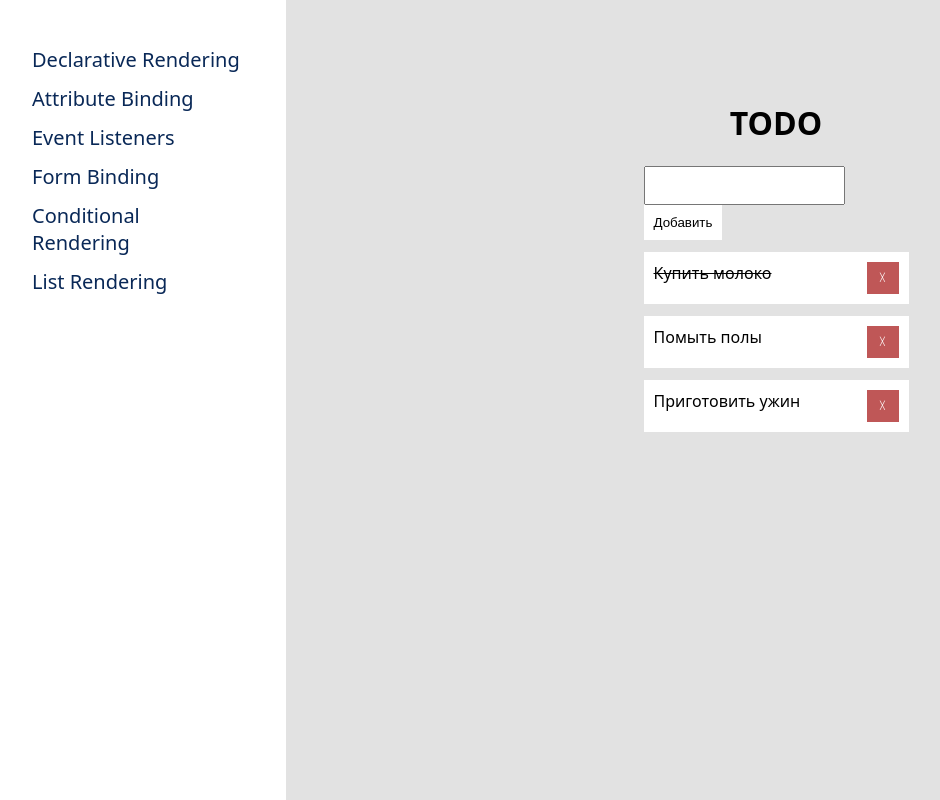
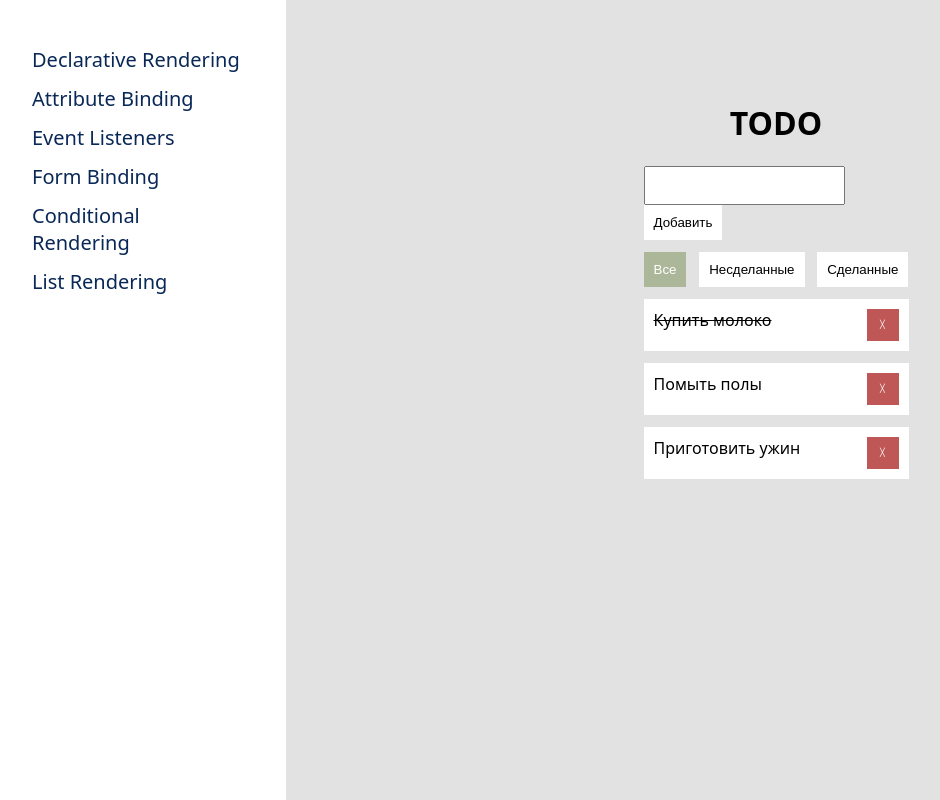
Before and after one commit to a-xalimonov/learnVue3, a Vue app: page /list_rendering in a window 1280 px wide. Shown: the whole page, without its empty margins (14-954 px from the left). Built offline with nearby package versions, Linux system fonts and the light colour scheme.

Commit message:
Сделано задание по вычисляемым свойствам

```diff
--- a/src/views/ListRendering/ListRendering.vue
+++ b/src/views/ListRendering/ListRendering.vue
@@ -1,8 +1,9 @@
 <script setup lang="ts">
-import { ref } from 'vue';
-import type { TodoItem } from './types'
+import { ref, computed } from 'vue';
+import { type TodoItem, Filter } from './types'
 
 const newName= ref<string>('');
+const filter = ref<Filter>(Filter.All);
 const list = ref<TodoItem[]>([
 	{
 		name: 'Купить молоко',
@@ -36,6 +37,30 @@ function addItem() {
 		newName.value = '';
 	}
 }
+function todoClasses(item: TodoItem) {
+	return {
+		'inactive': !item.active
+	};
+}
+function btnClasses(btnFilter: Filter) {
+	return {
+		'active-filter': btnFilter === filter.value
+	};
+}
+function setFilter(newFilter: Filter) {
+	filter.value = newFilter;
+}
+
+const filteredList = computed(() => {
+	switch (filter.value) {
+		case Filter.All:
+			return list.value;
+		case Filter.Active:
+			return list.value.filter(item => item.active);
+		case Filter.Inactive:
+			return list.value.filter(item => !item.active);
+	}
+});
 
 </script>
 
@@ -47,14 +72,34 @@ function addItem() {
 				<input v-model="newName" type="text">
 				<button>Добавить</button>
 			</form>
-
+			<div class="todo-filter">
+				<button
+					@click="setFilter(Filter.All)"
+					:class="btnClasses(Filter.All)"
+				>
+					Все
+				</button>
+				<button
+					@click="setFilter(Filter.Active)"
+					:class="btnClasses(Filter.Active)"
+				>
+					Несделанные
+				</button>
+				<button
+					@click="setFilter(Filter.Inactive)"
+					:class="btnClasses(Filter.Inactive)"
+				>
+					Сделанные
+				</button>
+			</div>
 			<div
-				v-for="item in list"
+				v-for="item in filteredList"
+				:key="item.name"
 				class="todo-item"
 				@click="toggleItem(item)"
 			>
 				<div
-					:class="{ inactive: !item.active }"
+					:class="todoClasses(item)"
 				>
 					{{ item.name }}
 				</div>
@@ -65,9 +110,6 @@ function addItem() {
 </template>
 
 <style scoped>
-.content {
-}
-
 .todo-list {
 	margin: 80px auto;
 
@@ -75,6 +117,18 @@ function addItem() {
 	flex-direction: column;
 	align-items: center;
 	width: 265px;
+}
+
+.todo-filter {
+	display: flex;
+	justify-content: space-between;
+	width: 100%;
+	margin-top: 12px;
+}
+
+.active-filter {
+	color: white;
+	background-color: rgb(172, 182, 153);
 }
 
 .todo-item {
--- a/src/views/ListRendering/types.ts
+++ b/src/views/ListRendering/types.ts
@@ -2,3 +2,5 @@ export type TodoItem = {
 	name: string,
 	active: boolean
 };
+
+export enum Filter { All, Active, Inactive }
```
